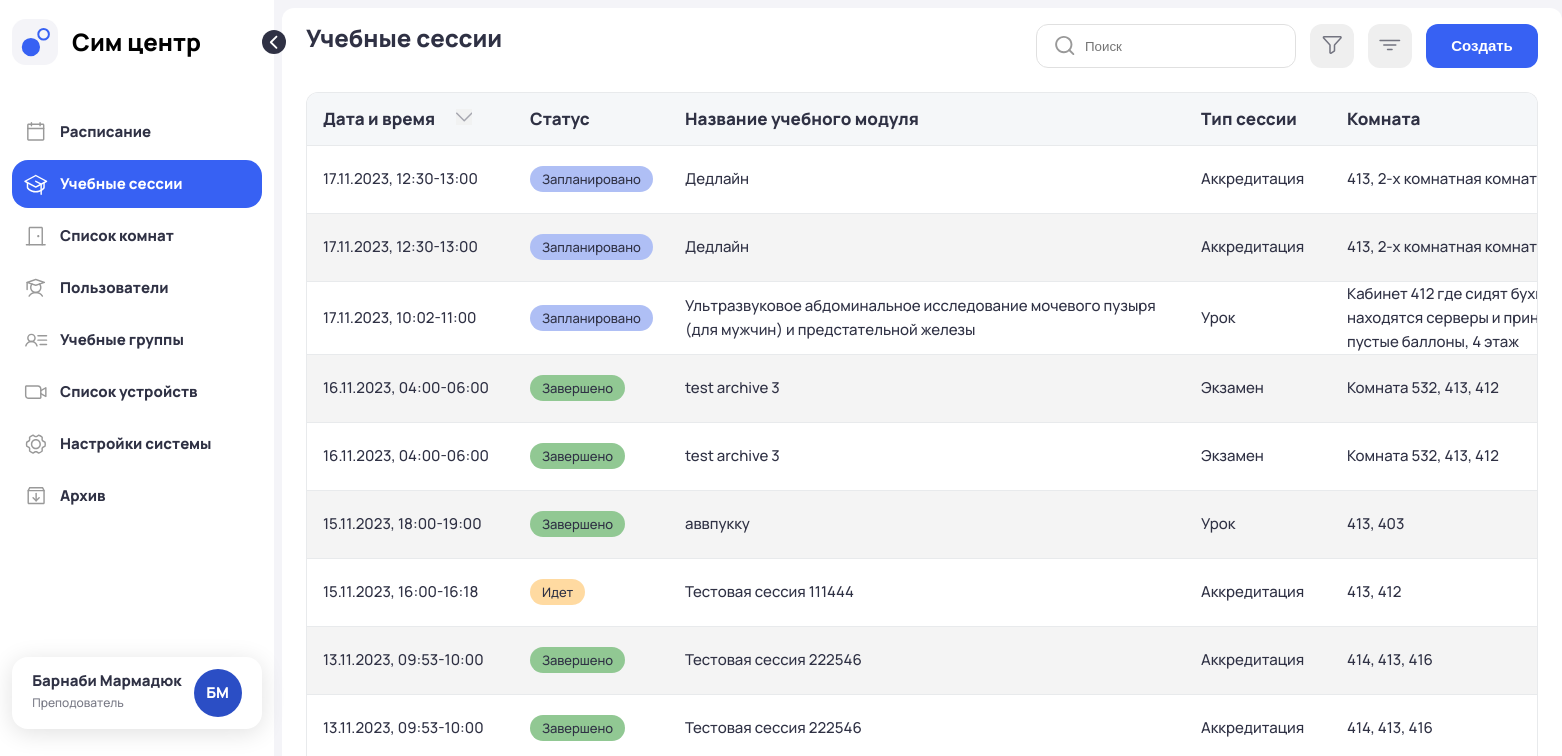
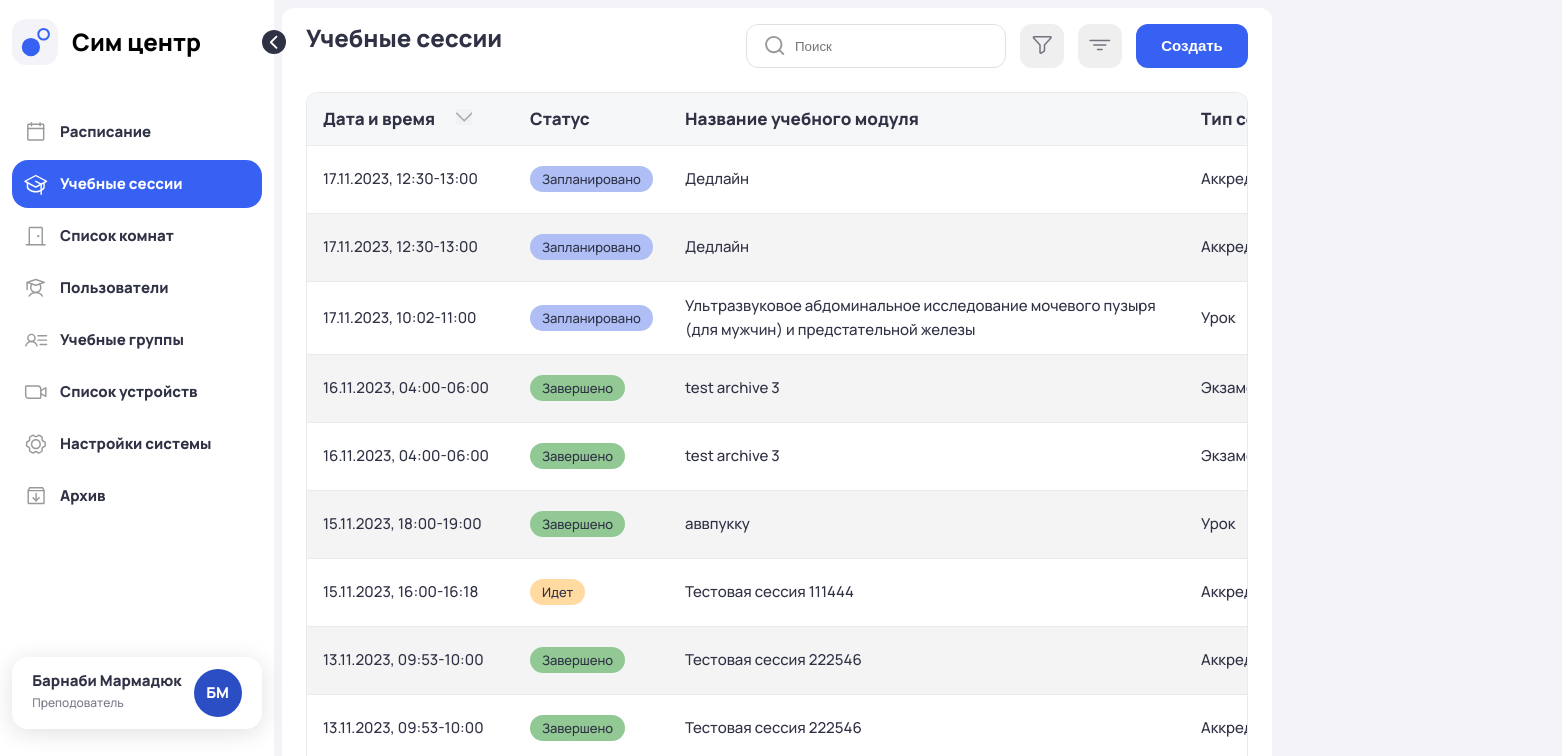
Before and after one commit to Artur766/tasks, a Vue app: page /#/training-sessions in a window 1280 px wide. Shown: the top 756 px of the page, 1562 px wide, since content can reach past the window. Built offline with nearby package versions, Linux system fonts and the light colour scheme.

Commit message:
подправил стили для таблицы

```diff
--- a/src/assets/styles/training.css
+++ b/src/assets/styles/training.css
@@ -5,6 +5,7 @@
   padding: 16px 24px;
   margin-right: 8px;
   width: 100%;
+  overflow: auto;
 }
 
 .head {
@@ -141,8 +142,8 @@ table tr:nth-child(even) {
 
 /* Стилизация полосы прокрутки */
 .table-container::-webkit-scrollbar {
-  height: max-content;
   width: 6px;
+  height: 6px;
   /* Ширина вертикальной полосы прокрутки */
 }
 
```
